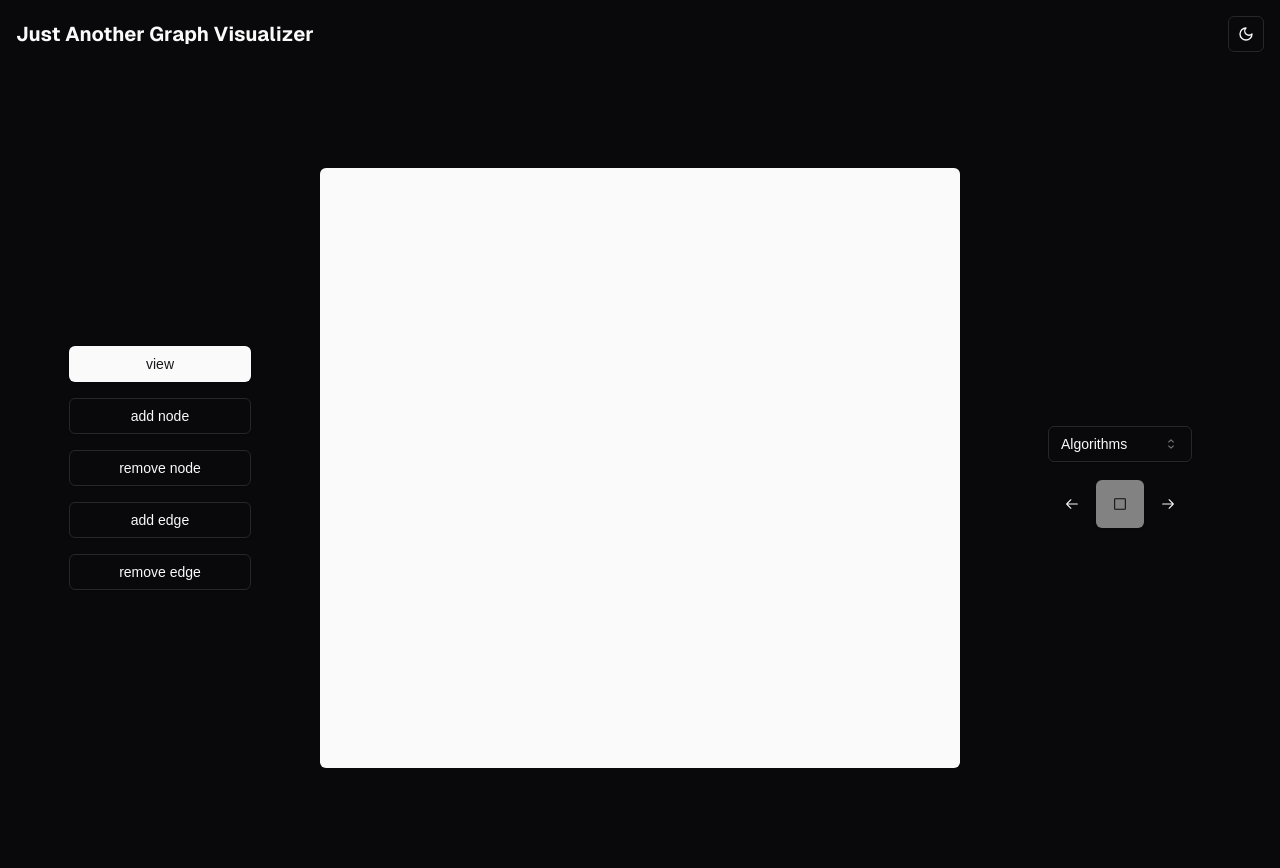
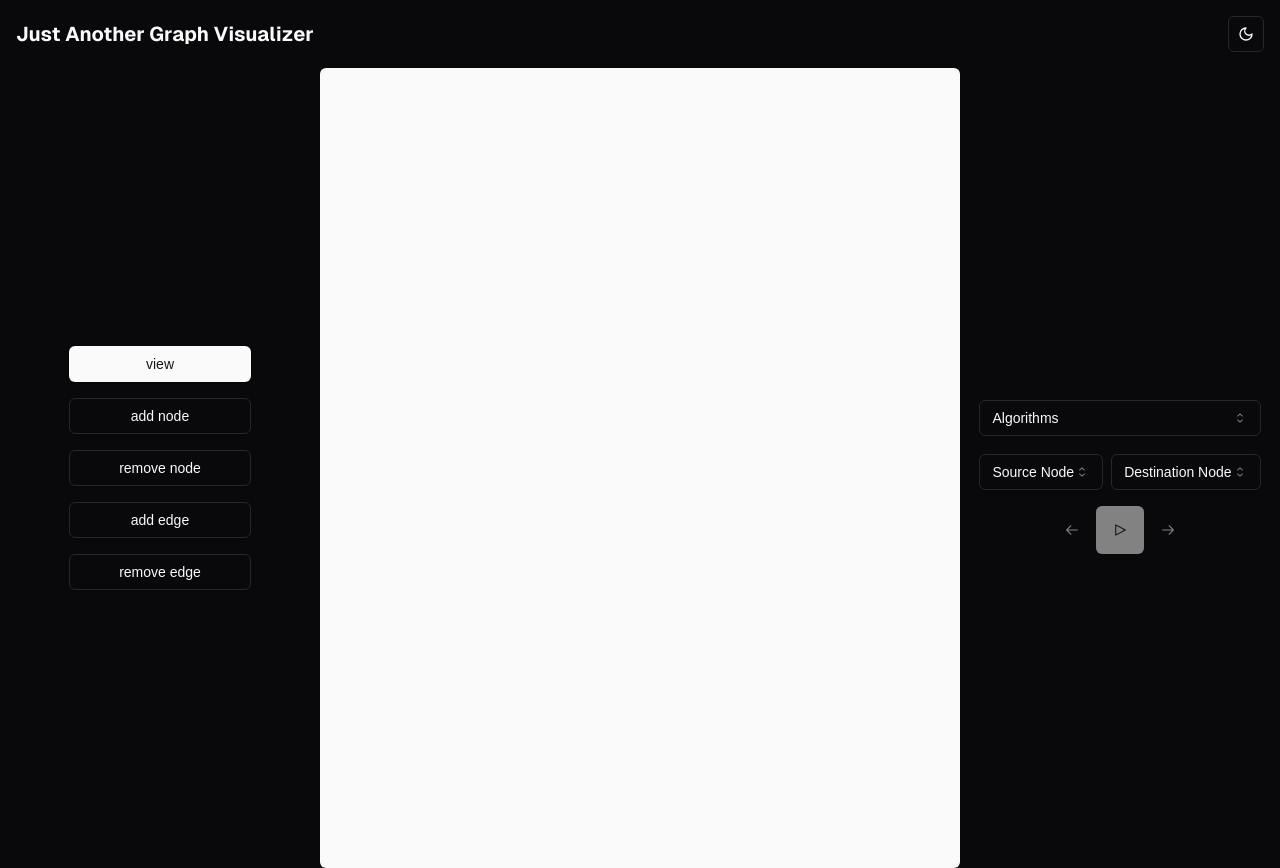
Before and after one commit to Pal8304/just-another-graph-visualizer, a Next.js app: page / in a window 1280 px wide. Built offline with nearby package versions, Linux system fonts and the light colour scheme.

Commit message:
fix: ui issues

```diff
--- a/src/app/page.tsx
+++ b/src/app/page.tsx
@@ -1,5 +1,5 @@
-import { GraphCanvas } from "@/components/graph/canvas/canvas";
-import { GraphButtons } from "@/components/graph/canvas/actions";
+import { GraphCanvas } from "@/components/graph/view/canvas";
+import { GraphButtons } from "@/components/graph/view/actions";
 import { GraphAlgoComponent } from "@/components/graph/algo/controls";
 import { GraphAlgoSelector } from "@/components/graph/algo/selector";
 
--- a/src/components/graph/algo/controls.tsx
+++ b/src/components/graph/algo/controls.tsx
@@ -12,10 +12,11 @@ import {
 import { GraphAlgorithm } from "@/lib/cn-algorithms/graph-algorithm";
 import { useAlgorithmStore } from "@/lib/stores/algorithm";
 import { nodesAndEdgesToAdjList } from "@/lib/cn-algorithms/utils";
+import { Select, SelectContent, SelectItem, SelectTrigger, SelectValue } from "@/components/ui/select";
 
 export function GraphAlgoComponent() {
   const { isAlgoRunning, setAlgoRunning, setVisitedNodes } = useGraphStore();
-  const { algorithm } = useAlgorithmStore();
+  const { algorithm, source, setSource, destination, setDestination } = useAlgorithmStore();
   const [algo, setAlgo] = useState<GraphAlgorithm>();
   const { nodes, edges } = useGraphStore();
 
@@ -29,12 +30,49 @@ export function GraphAlgoComponent() {
 
   return (
     <div className="w-full h-full flex flex-col items-center justify-center gap-4">
+      <div className="flex gap-2">
+        <Select value={source?.id} onValueChange={(sourceId) => {
+          setSource(nodes.find((node) => node.id === sourceId)!);
+        }}>
+          <SelectTrigger>
+            <SelectValue placeholder="Source Node" />
+          </SelectTrigger>
+          <SelectContent>
+            {nodes.map((node) => (
+              <SelectItem
+                key={node.id}
+                value={node.id}
+              >
+                {node.nodeLabel}
+              </SelectItem>
+            ))}
+          </SelectContent>
+        </Select>
+        <Select value={destination?.id} onValueChange={(sourceId) => {
+          setDestination(nodes.find((node) => node.id === sourceId)!);
+        }}>
+          <SelectTrigger>
+            <SelectValue placeholder="Destination Node" />
+          </SelectTrigger>
+          <SelectContent>
+            {nodes.map((node) => (
+              <SelectItem
+                key={node.id}
+                value={node.id}
+              >
+                {node.nodeLabel}
+              </SelectItem>
+            ))}
+          </SelectContent>
+        </Select>
+      </div>
       <div className="flex flex-row items-center justify-between">
         <Button
           variant={"ghost"}
           size="icon"
           className="w-12 h-12"
           onClick={() => algo?.previousStep()}
+          disabled={!isAlgoRunning}
         >
           <ArrowLeftIcon className="w-6 h-6" />
         </Button>
@@ -42,13 +80,13 @@ export function GraphAlgoComponent() {
           size="icon"
           className="w-12 h-12"
           onClick={() => setAlgoRunning(!isAlgoRunning)}
-          disabled={!algo}
+          disabled={!algo || !source || !destination}
         >
-          {isAlgoRunning ? (
+          {!isAlgoRunning ? (
             <PlayIcon className="w-6 h-6" />
           ) : (
-            <StopIcon className="w-6 h-6" />
-          )}
+              <StopIcon className="w-6 h-6" />
+            )}
         </Button>
         <Button
           variant={"ghost"}
@@ -58,6 +96,7 @@ export function GraphAlgoComponent() {
             algo?.nextStep();
             setVisitedNodes(algo?.getVisitedNodes() || new Set());
           }}
+          disabled={!isAlgoRunning}
         >
           <ArrowRightIcon className="w-6 h-6" />
         </Button>
--- a/src/components/graph/canvas/actions.tsx
+++ b/src/components/graph/view/actions.tsx
@@ -16,7 +16,7 @@ function ActionButton({ action }: { action: GraphStore["action"] }) {
     <Button
       variant={currentAction === action ? "default" : "outline"}
       onClick={() => setCurrentAction(action)}
-      disabled={isAlgoRunning && currentAction !== "view"}
+      disabled={isAlgoRunning && action !== "view"}
     >
       {action.toString().split("-").join(" ")}
     </Button>
--- a/src/components/graph/canvas/canvas.tsx
+++ b/src/components/graph/view/canvas.tsx
@@ -29,7 +29,7 @@ export function GraphCanvas() {
 
   return (
     <div
-      className="bg-foreground text-background text-opacity-5 rounded-md w-full h-3/4 flex flex-col items-center justify-center relative"
+      className="bg-foreground text-background text-opacity-5 rounded-md w-full h-full flex flex-col items-center justify-center relative"
       ref={ref}
     >
       <div
--- a/src/lib/cn-algorithms/flooding.ts
+++ b/src/lib/cn-algorithms/flooding.ts
@@ -8,6 +8,7 @@ export class Flooding implements GraphAlgorithm {
   destinationNode: GraphNode;
   visited: Set<string>;
   queue: [node: GraphNode, weight: number][] = [];
+
   constructor(
     Graph: AdjList,
     sourceNode: GraphNode,
@@ -21,6 +22,7 @@ export class Flooding implements GraphAlgorithm {
     console.log("Flooding instance created");
     console.log(this.Graph);
   }
+
   nextStep() {
     if (this.queue.length === 0) return;
     this.queue.sort((a, b) => a[1] - b[1]);
@@ -40,12 +42,15 @@ export class Flooding implements GraphAlgorithm {
       }
     }
   }
+
   previousStep() {
     console.log("Previous step");
   }
+
   getVisitedNodes() {
     return this.visited;
   }
+
   endAlgorithm() {
     this.visited = new Set();
     console.log("End Algorithm");
--- a/src/lib/stores/algorithm.ts
+++ b/src/lib/stores/algorithm.ts
@@ -1,16 +1,24 @@
 import { create } from "zustand";
 import { Flooding } from "../cn-algorithms/flooding";
 import { DistanceVector } from "../cn-algorithms/distance-vector";
+import { persist } from "zustand/middleware";
+import { GraphNode } from "./graph";
 
 export type GraphAlgorithmType = typeof Flooding | typeof DistanceVector | null;
 
 interface State {
   selectedAlgorithm: "flooding" | "distance-vector" | "";
   algorithm: GraphAlgorithmType;
+
+  source: GraphNode | null;
+  destination: GraphNode | null;
 }
 
 interface Actions {
   setAlgorithm: (algorithm: State["selectedAlgorithm"]) => void;
+
+  setSource: (source: GraphNode) => void;
+  setDestination: (destination: GraphNode) => void;
 }
 
 const nameToAlgo: Record<State["selectedAlgorithm"], GraphAlgorithmType> = {
@@ -21,13 +29,23 @@ const nameToAlgo: Record<State["selectedAlgorithm"], GraphAlgorithmType> = {
 
 export type AlgorithmStore = State & Actions;
 
-export const useAlgorithmStore = create<AlgorithmStore>((set) => ({
+export const useAlgorithmStore = create(persist<AlgorithmStore>(((set) => ({
   selectedAlgorithm: "",
   algorithm: null,
+
+  // TODO: handle case where when use removes a node, then check if its source or destination and reset it if it is
+  source: null,
+  setSource: (source) => set({ source }),
+
+  destination: null,
+  setDestination: (destination) => set({ destination }),
+
   setAlgorithm: (selectedAlgorithm: State["selectedAlgorithm"]) => {
     set({ selectedAlgorithm });
     console.log(selectedAlgorithm);
     if (nameToAlgo[selectedAlgorithm])
       set({ algorithm: nameToAlgo[selectedAlgorithm] });
   },
-}));
+})), {
+    name: "algo-store"
+  }));
```
Also changed, not shown: src/components/graph/view/add-edge-dialog.tsx (renamed from src/components/graph/canvas/add-edge-dialog.tsx), src/components/graph/view/add-node-dialog.tsx (renamed from src/components/graph/canvas/add-node-dialog.tsx), src/components/graph/view/edge.tsx (renamed from src/components/graph/canvas/edge.tsx), src/components/graph/view/node.tsx (renamed from src/components/graph/canvas/node.tsx).
